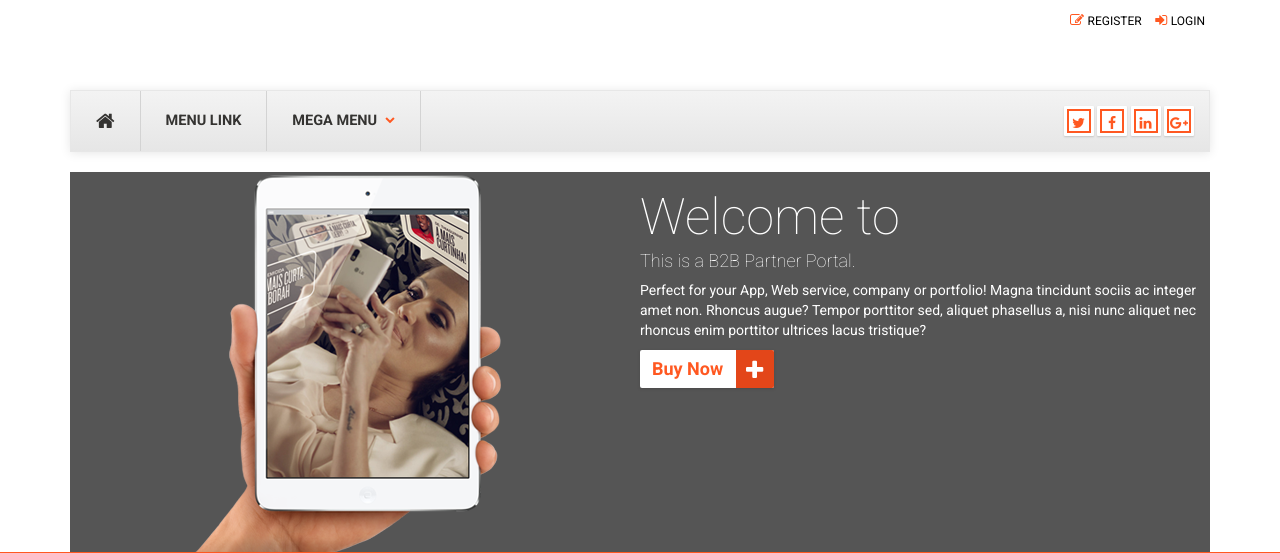
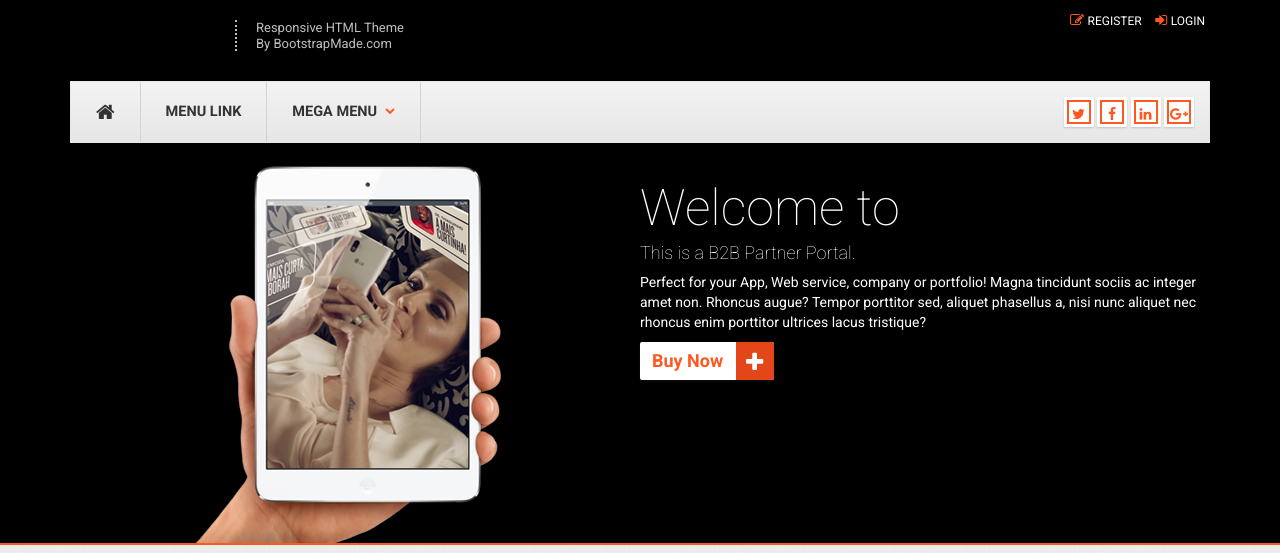
Before and after one commit to srecinto/okta-partner-registration-workflow, a Flask app: template templates/index.html in a window 1280 px wide. Shown: the top 553 px of the page. Run offline with Flask 2, Linux system fonts and the light colour scheme; the template is opened without the code that fills it, so the values that code supplies are empty; parts of the project's set-up code (start-up, migrations or seed data) failed here and were passed over; some libraries are stand-ins or nearby versions.

Commit message:
Changed back to dark theme

```diff
--- a/templates/_app_template.html
+++ b/templates/_app_template.html
@@ -1,4 +1,4 @@
-{% extends "_template_brite.html" %}
+{% extends "_template.html" %}
 {% block title %}{{okta_config.app_title}}-{{user.profile.firstName}} {{user.profile.lastName}}{% endblock %}
 {% block content %}
     <!-- ======== @Region: #content ======== -->
--- a/templates/index.html
+++ b/templates/index.html
@@ -1,4 +1,4 @@
-{% extends "_template_brite.html" %}
+{% extends "_template.html" %}
 {% block title %}{{okta_config.app_title}}{% endblock %}
 {% block carousel %}
       <div class="hero" id="highlighted">
--- a/templates/login.html
+++ b/templates/login.html
@@ -1,4 +1,4 @@
-{% extends "_template_brite.html" %}
+{% extends "_template.html" %}
 {% block title %}{{okta_config.app_title}}{% endblock %}
 
 {% block login_widget_head %}
--- a/templates/old/index.html
+++ b/templates/old/index.html
@@ -1,4 +1,4 @@
-{% extends "_template_brite.html" %}
+{% extends "_template.html" %}
 {% block head %}
 {{ super() }}
 <!-- Core widget js and css -->
--- a/templates/old/user_registration.html
+++ b/templates/old/user_registration.html
@@ -1,4 +1,4 @@
-{% extends "_template_brite.html" %}
+{% extends "_template.html" %}
 {% block head %}
 {{ super() }}
 {% endblock %}
--- a/templates/register.html
+++ b/templates/register.html
@@ -1,4 +1,4 @@
-{% extends "_template_brite.html" %}
+{% extends "_template.html" %}
 {% block title %}{{okta_config.app_title}}{% endblock %}
 
 {% block content %}
```
